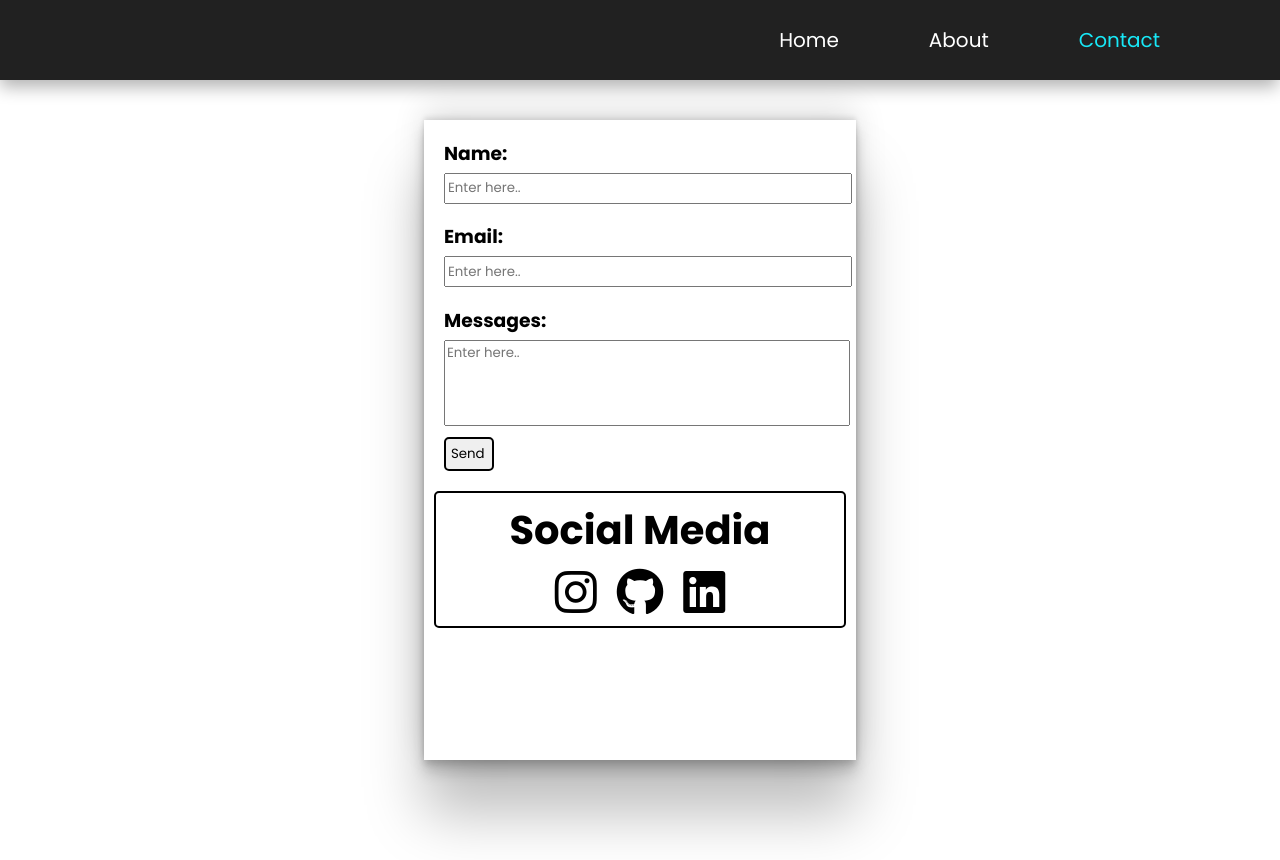
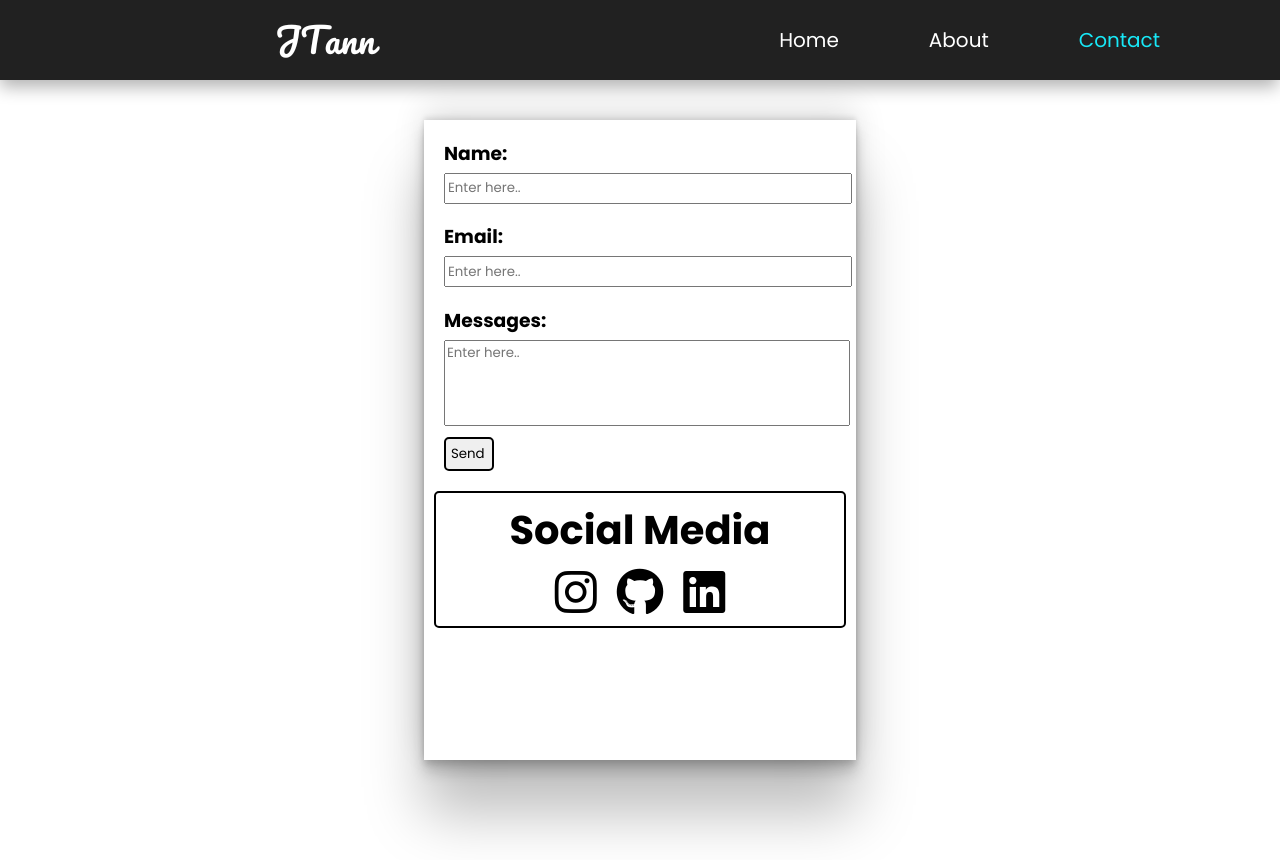
Before and after one commit to JackTan627/Portfolio-Website, a plain HTML site: page contact.html in a window 1280 px wide. Drawn offline with Linux system fonts and the light colour scheme; a web font is replaced by a local one.

Commit message:
Update contact.html

```diff
--- a/contact.html
+++ b/contact.html
@@ -2,7 +2,7 @@
 <html>
     <head>
         <title>JTann | About</title>
-        <link rel="icon" type="images/jpg" href="/Coding Project/Website Portfolio/Images/favicon.png">
+        <link rel="icon" type="images/jpg" href="/Images/favicon.png">
         <link rel="stylesheet" href="style1.css">
         <link rel="preconnect" href="https://fonts.googleapis.com">
         <link rel="preconnect" href="https://fonts.gstatic.com" crossorigin>
@@ -12,7 +12,7 @@
     <body>
         <header>
             <nav class="navig">
-                <img src="/Coding Project/Website Portfolio/Images/Logo.png" class="logo">
+                <img src="/Images/Logo.png" class="logo">
                 <ul>
                     <li><a href="index.html">Home</a></li>
                     <li><a href="about.html">About</a></li>
```
